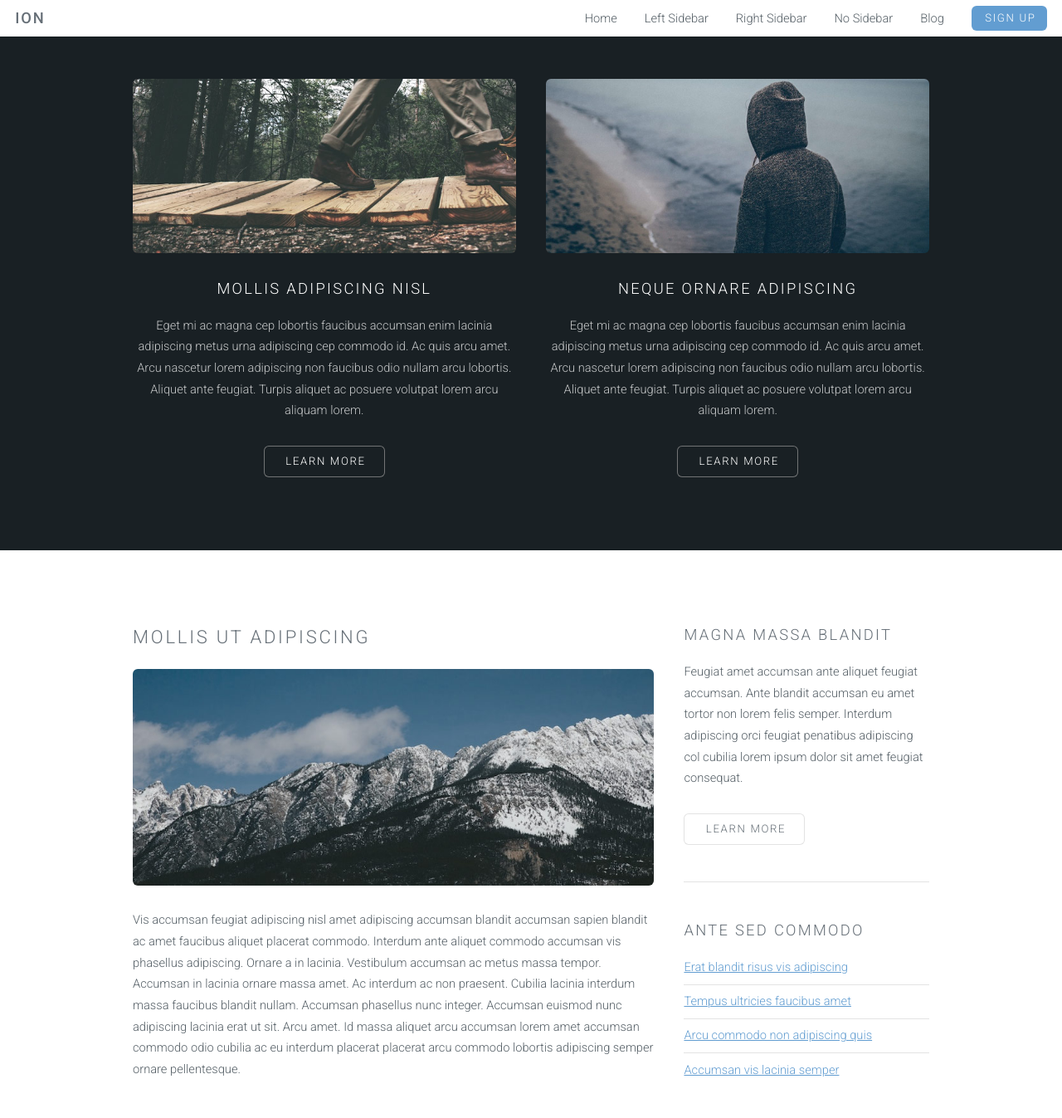
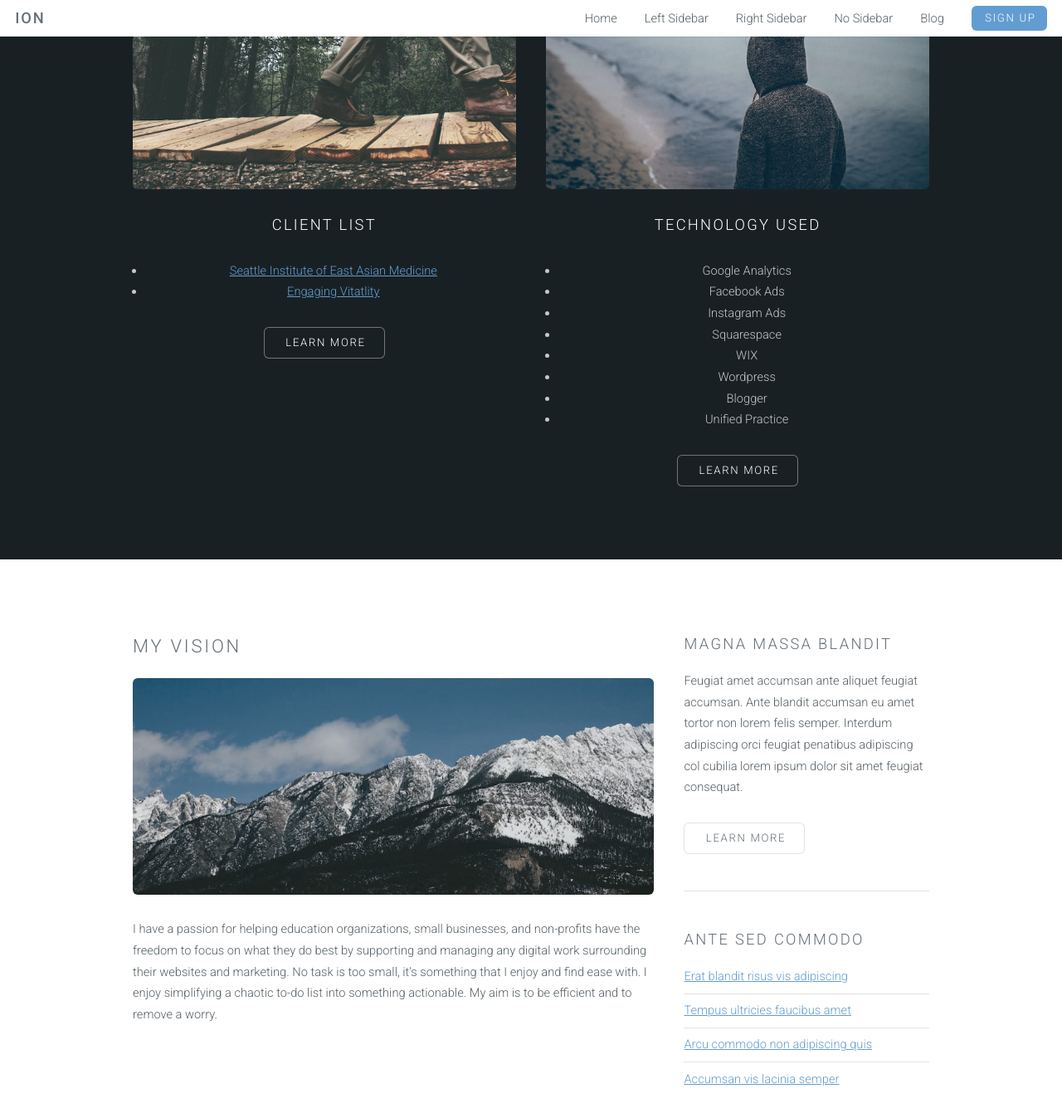
Before and after one commit to bycait/bycait.github.io, a Jekyll site: the page built from index.html, in a window 1280 px wide and 1400 px high, scrolled down 1177 px. Shown: the top 1347 px of the window at 83% size. Built offline with Jekyll 4.4.1, drawn with Linux system fonts in a browser that asks for light colours; some of the changed text lies outside the part shown.

Commit message:
Update index.html

```diff
--- a/index.html
+++ b/index.html
@@ -5,30 +5,29 @@
 		<!-- One -->
 			<section id="one" class="wrapper style1">
 				<header class="major">
-					<h2>Ipsum feugiat consequat</h2>
-					<p>Tempus adipiscing commodo ut aliquam blandit</p>
+					<h2>Jack of All Trades</h2>
 				</header>
 				<div class="container">
 					<div class="row">
 						<div class="4u">
 							<section class="special box">
 								<i class="icon fa-area-chart major"></i>
-								<h3>Justo placerat</h3>
-								<p>Eu non col commodo accumsan ante mi. Commodo consectetur sed mi adipiscing accumsan ac nunc tincidunt lobortis.</p>
+								<h3>Marketing</h3>
+								<p>Let's get your service out there to the right people. Using data I'll create a plan for digital marketing and outreach.</p>
 							</section>
 						</div>
 						<div class="4u">
 							<section class="special box">
 								<i class="icon fa-refresh major"></i>
-								<h3>Blandit quis curae</h3>
-								<p>Eu non col commodo accumsan ante mi. Commodo consectetur sed mi adipiscing accumsan ac nunc tincidunt lobortis.</p>
+								<h3>Social Media</h3>
+								<p>No time to figure out when, how, and where to post? I'll create a schedule and handle graphics and posts for Instagram, Facebook, LinkedIn, Twitter, and more.</p>
 							</section>
 						</div>
 						<div class="4u">
 							<section class="special box">
 								<i class="icon fa-cog major"></i>
-								<h3>Amet sed accumsan</h3>
-								<p>Eu non col commodo accumsan ante mi. Commodo consectetur sed mi adipiscing accumsan ac nunc tincidunt lobortis.</p>
+								<h3>Website</h3>
+								<p>Focus your time and energy on your mission, not managing or creating a site. I've helped clients design, update, and manage their websites, blogs, and newsletters.</p>
 							</section>
 						</div>
 					</div>
@@ -38,16 +37,21 @@
 		<!-- Two -->
 			<section id="two" class="wrapper style2">
 				<header class="major">
-					<h2>Commodo accumsan aliquam</h2>
-					<p>Amet nisi nunc lorem accumsan</p>
+					<h2>MEET CAITLIN</h2>
+					<p></p>
 				</header>
 				<div class="container">
 					<div class="row">
 						<div class="6u">
 							<section class="special">
 								<a href="#" class="image fit"><img src="images/pic01.jpg" alt="" /></a>
-								<h3>Mollis adipiscing nisl</h3>
-								<p>Eget mi ac magna cep lobortis faucibus accumsan enim lacinia adipiscing metus urna adipiscing cep commodo id. Ac quis arcu amet. Arcu nascetur lorem adipiscing non faucibus odio nullam arcu lobortis. Aliquet ante feugiat. Turpis aliquet ac posuere volutpat lorem arcu aliquam lorem.</p>
+								<h3>Client List</h3>
+								<p>
+									<ul>
+										<li><a href="https://sieam.edu/">Seattle Institute of East Asian Medicine</a></li>
+										<li><a href="https://www.engagingvitality.com/">Engaging Vitatlity</a></li>
+									</ul>
+								</p>
 								<ul class="actions">
 									<li><a href="#" class="button alt">Learn More</a></li>
 								</ul>
@@ -56,8 +60,19 @@
 						<div class="6u">
 							<section class="special">
 								<a href="#" class="image fit"><img src="images/pic02.jpg" alt="" /></a>
-								<h3>Neque ornare adipiscing</h3>
-								<p>Eget mi ac magna cep lobortis faucibus accumsan enim lacinia adipiscing metus urna adipiscing cep commodo id. Ac quis arcu amet. Arcu nascetur lorem adipiscing non faucibus odio nullam arcu lobortis. Aliquet ante feugiat. Turpis aliquet ac posuere volutpat lorem arcu aliquam lorem.</p>
+								<h3>TECHNOLOGY USED</h3>
+								<p>
+									<ul>
+										<li>Google Analytics</li>
+										<li>Facebook Ads</li>
+										<li>Instagram Ads</li>
+										<li>Squarespace</li>
+										<li>WIX</li>
+										<li>Wordpress</li>
+										<li>Blogger</li>
+										<li>Unified Practice</li>
+									</ul>
+								</p>
 								<ul class="actions">
 									<li><a href="#" class="button alt">Learn More</a></li>
 								</ul>
@@ -73,9 +88,9 @@
 					<div class="row">
 						<div class="8u">
 							<section>
-								<h2>Mollis ut adipiscing</h2>
+								<h2>MY VISION</h2>
 								<a href="#" class="image fit"><img src="images/pic03.jpg" alt="" /></a>
-								<p>Vis accumsan feugiat adipiscing nisl amet adipiscing accumsan blandit accumsan sapien blandit ac amet faucibus aliquet placerat commodo. Interdum ante aliquet commodo accumsan vis phasellus adipiscing. Ornare a in lacinia. Vestibulum accumsan ac metus massa tempor. Accumsan in lacinia ornare massa amet. Ac interdum ac non praesent. Cubilia lacinia interdum massa faucibus blandit nullam. Accumsan phasellus nunc integer. Accumsan euismod nunc adipiscing lacinia erat ut sit. Arcu amet. Id massa aliquet arcu accumsan lorem amet accumsan commodo odio cubilia ac eu interdum placerat placerat arcu commodo lobortis adipiscing semper ornare pellentesque.</p>
+								<p>I have a passion for helping education organizations, small businesses, and non-profits have the freedom to focus on what they do best by supporting and managing any digital work surrounding their websites and marketing. No task is too small, it's something that I enjoy and find ease with. I enjoy simplifying a chaotic to-do list into something actionable. My aim is to be efficient and to remove a worry.</p>
 							</section>
 						</div>
 						<div class="4u">
```
